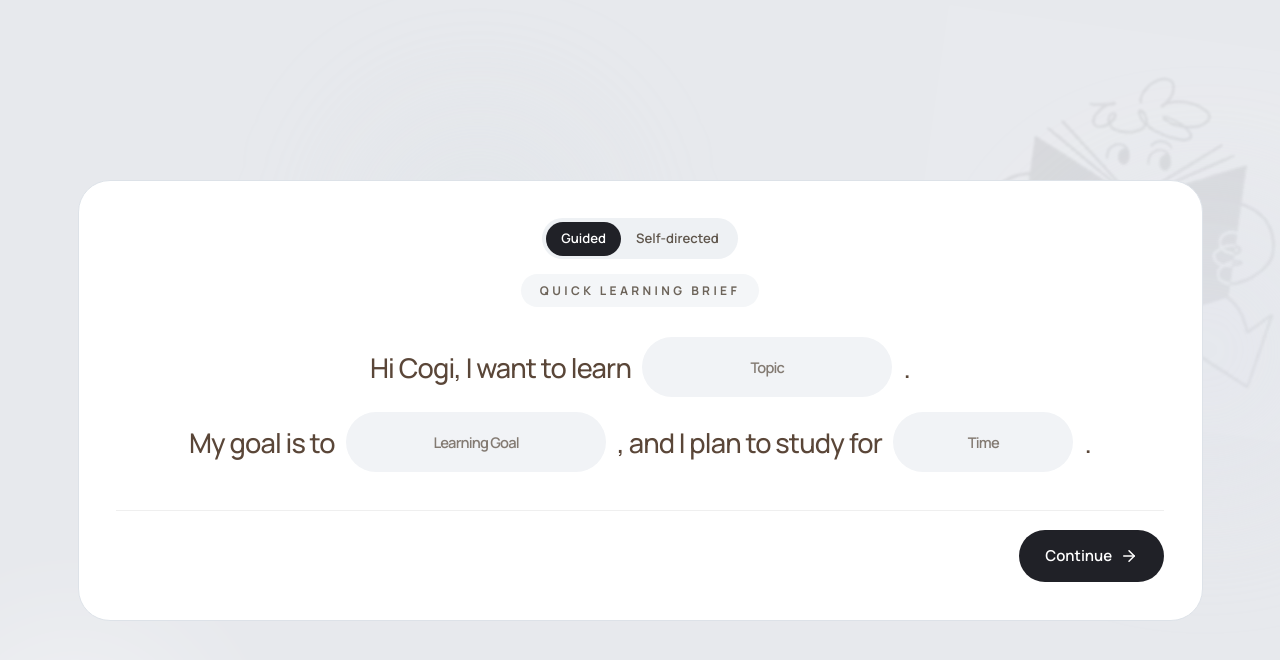
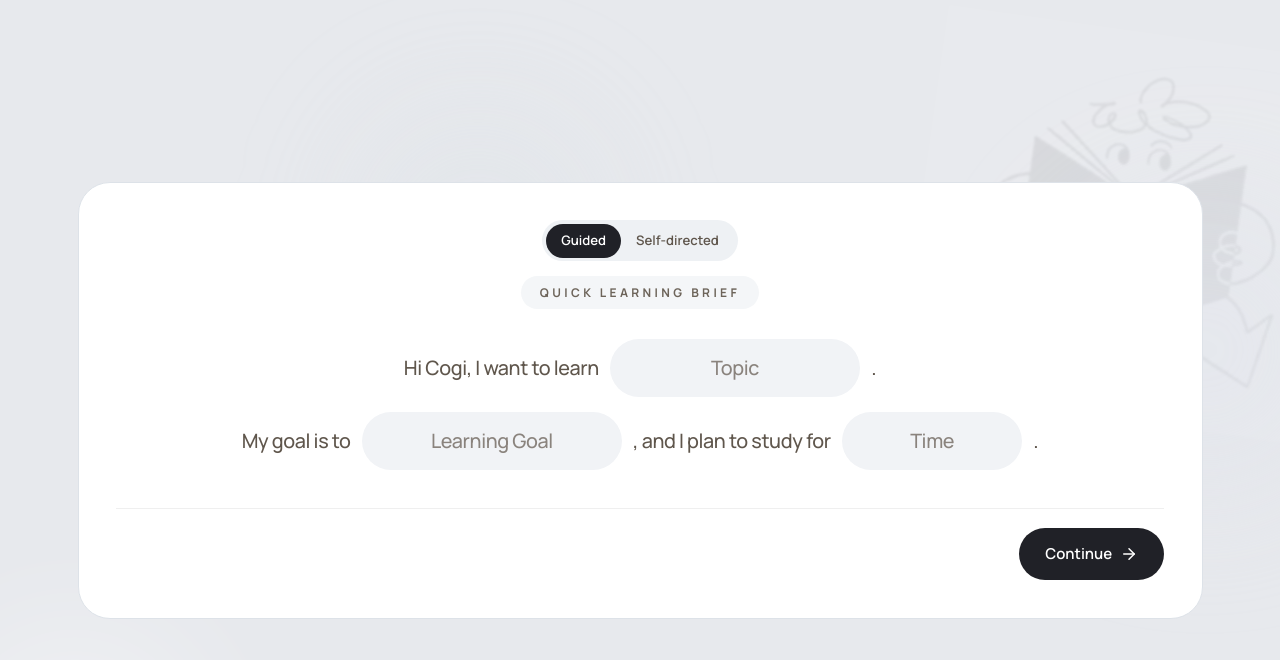
Before and after one commit to Rachel-Gui/figmabuild2026, a React (Vite) app: page / in a window 1280 px wide. Shown: the top 660 px of the page. Built offline with nearby package versions, Linux system fonts and the light colour scheme.

Commit message:
Adjust login brief typography

```diff
--- a/src/app/components/LoginView.tsx
+++ b/src/app/components/LoginView.tsx
@@ -83,7 +83,7 @@ export const LoginView = () => {
                 />
               </div>
             ) : (
-              <div className="mx-auto max-w-[min(100%,66rem)] text-center text-[clamp(1.22rem,1rem+0.95vw,1.95rem)] font-medium leading-[1.38] tracking-[-0.03em] text-[#5a4638]">
+              <div className="mx-auto max-w-[min(100%,66rem)] text-center text-[clamp(1rem,0.92rem+0.55vw,1.32rem)] font-medium leading-[1.45] tracking-[-0.02em] text-[#5f564c]">
                 <div className="flex flex-wrap items-center justify-center gap-x-3 gap-y-3">
                   <span>Hi Cogi, I want to learn</span>
                   <InlineField
@@ -143,14 +143,14 @@ const InlineField = ({
   widthClass: string;
 }) => (
   <label
-    className={`inline-flex min-h-[60px] items-center rounded-full bg-[#f1f3f6] px-5 py-2 ${widthClass}`}
+    className={`inline-flex min-h-[58px] items-center rounded-full bg-[#f1f3f6] px-5 py-2 ${widthClass}`}
   >
     <input
       type="text"
       value={value}
       onChange={(e) => onChange(e.target.value)}
       placeholder={placeholder}
-      className="w-full bg-transparent text-center text-[0.9rem] font-semibold text-[#313238] outline-none placeholder:text-[#837a72] sm:text-[0.98rem]"
+      className="w-full bg-transparent text-center text-[clamp(1rem,0.92rem+0.55vw,1.32rem)] font-medium tracking-[-0.02em] text-[#5f564c] outline-none placeholder:text-[#8a837d]"
     />
   </label>
 );
```
